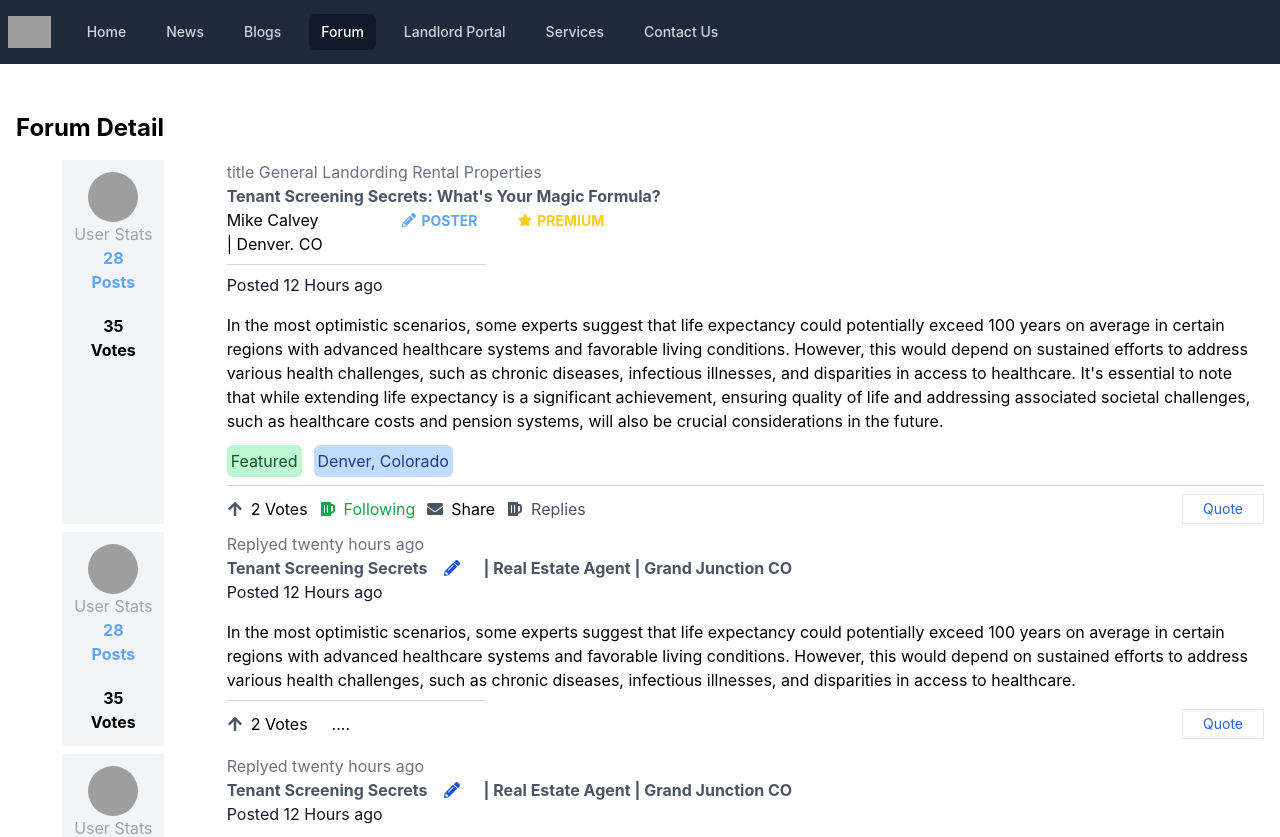
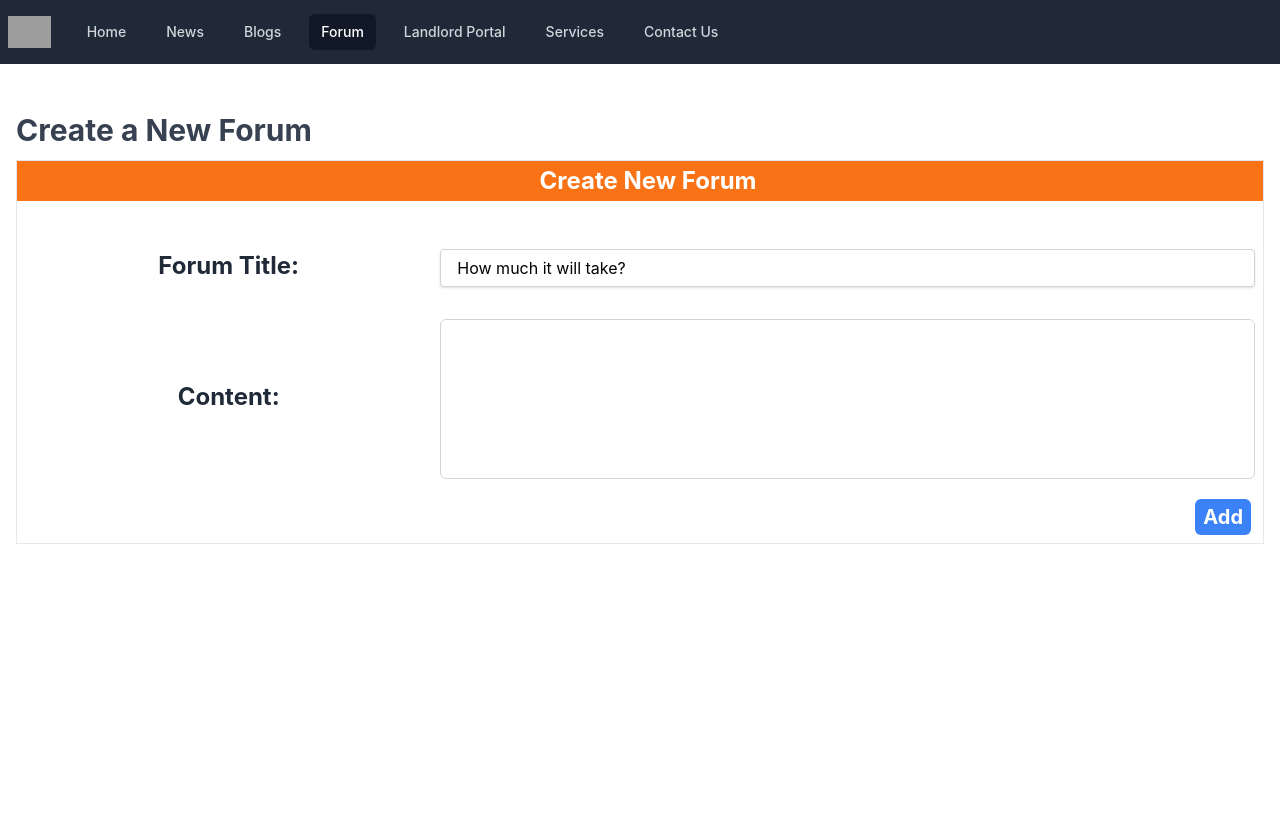
Before and after one commit to terter21002/LandlordLink-frontend, a React (Create React App) app: page /forums/new_forum in a window 1280 px wide. Shown: the top 837 px of the page. After the commit the page ends 800 px from the top, so only its background shows below. Built offline with nearby package versions, Linux system fonts and the light colour scheme; grey boxes are pictures that could not be loaded.

Commit message:
frontend complete

```diff
--- a/src/App.tsx
+++ b/src/App.tsx
@@ -6,6 +6,7 @@ import Home from './pages/posts';
 import CreatePost from './pages/posts/CreatePost';
 import UpdatePost from './pages/posts/UpdatePost';
 import Forum from './pages/forums/forum';
+import NewForum from './pages/forums/new_forum';
 import Forums from './pages/forums';
 import Blogs from './pages/blogs';
 import Blog from './pages/blogs/blog';
@@ -25,6 +26,7 @@ const App: React.FC = () => {
           <Route path='/posts/create' element={<CreatePost />} />
           <Route path='/posts/update' element={<UpdatePost />} />
           <Route path='/forums' element={<Forums posts={[]}/>} />
+          <Route path='/forums/new_forum' element={<NewForum posts={[]}/>} />
           <Route path="/forums/:forum" element={<Forum title="title"/>} />
           <Route path='/about' element={<About />} />
           <Route path="/blogs" element={<Blogs />} />
@@ -32,6 +34,8 @@ const App: React.FC = () => {
           <Route path='/services' element={<Services />} />
           <Route path='/contact' element={< Contact />} />
           <Route path='/portal' element={<Portal />} />
+
+          new_forum
           <Route path='/news' element={<News/>} />
           <Route path="*" element={<NotFound />} />
         </Route>
--- a/src/index.css
+++ b/src/index.css
@@ -40,7 +40,9 @@ body.dark-mode {
     }
     margin: 0
   }
-
+  .tail-end {
+    justify-content: flex-end;
+  }
   .tail-none {
     display: none;
 
@@ -62,6 +64,9 @@ body.dark-mode {
   {
     text-align: center;
   }
+  .tail-static{
+    position: static
+  }
   .tail-justiy {
     justify-content: center;
   }
@@ -73,6 +78,9 @@ body.dark-mode {
   }
   .tail-font {
     font-size: 22px;
+  }
+  .tail-m-2{
+    margin: 15px
   }
 }
 
--- a/src/pages/forums/index.tsx
+++ b/src/pages/forums/index.tsx
@@ -42,7 +42,7 @@ const Forums: React.FC<ForumProps> = ({ posts }) => {
         <>
             <div className="max-w-7xl mx-auto mt-8">
                 <h2 className="text-2xl font-bold mb-4">Forum Posts
-                    <div className='flex flex-wrap items-center mt-5 tail-flex'>
+                    <div className='flex flex-wrap items-center mt-5 tail-flex tail-end relative'>
                         <button className="sm:d-none bg-blue-500 hover:bg-blue-700 text-white font-bold py-1 px-2 rounded-full text-sm tail-none">
                             Newest
                         </button>
@@ -62,6 +62,9 @@ const Forums: React.FC<ForumProps> = ({ posts }) => {
                             <option value="2">New York</option>
                             <option value="3">Los Angeles</option>
                         </select>
+                        <button className="tail-m-2 tail-block  tail-static  hover:bg-gray-500 text-black font-bold py-1 px-2 rounded-full text-sm  tail-none absolute right-0 top-0 bg-blue-500 text-white">
+                            <Link to="/forums/new_forum">Post a New</Link>
+                        </button>
                     </div>
                 </h2>
                 {initialPosts.map((post, index) => (
--- /dev/null
+++ b/src/pages/forums/new_forum.tsx
@@ -0,0 +1,59 @@
+import React, { useState } from 'react';
+import {Link} from 'react-router-dom';
+
+
+type ForumPost = {
+    title: String;
+    author: String;
+    date: Date;
+};
+
+type ForumProps = {
+    posts: ForumPost[];
+}
+
+const New_forum: React.FC<ForumProps> = ({ posts }) => {
+
+    return (
+        <>
+            <div className="max-w-7xl mx-auto mt-8">
+                <h1 className='font-bold text-gray-700 text-3xl'>Create a New Forum</h1>
+                <div className='w-full flex justify-center mt-3'>
+                    <div className='w-full'>
+                        <div className='border-black-600 border border'>
+                            <div className='bg-orange-500 p-1 text-left text-white font-bold text-center'>
+                                <div className='ml-4 font-bold text-2xl'>Create New Forum</div>
+                            </div>
+                            <div className='w-full'>
+                                <form className="text-gray-600mx-auto p-2">
+                                    <div className="mb-1 grid grid-cols-12 gap-4 flex items-center mt-10 tail-flex">
+                                        <label htmlFor="name" className="block mb-1 col-span-4  font-bold ml-2 text-2xl text-gray-800 flex justify-center tail-w">Forum Title:</label>
+                                        <div className="relative inline-block col-span-8 tail-w">
+                                            <select className="block appearance-none w-full bg-white border border-gray-300 hover:border-gray-500 px-4 py-2 pr-8 rounded shadow leading-tight focus:outline-none focus:shadow-outline">
+                                                <option>How much it will take?</option>
+                                                <option>What;s your company name?</option>
+                                                <option>What's your telephone number?</option>
+                                            </select>
+                                        </div>
+                                    </div>
+
+                                    <div className="mb-1 grid grid-cols-12 gap-4 flex items-center mt-8 tail-flex">
+                                        <label htmlFor="name" className="block mb-1 col-span-4 font-bold text-2xl ml-2 flex text-gray-800 justify-center tail-w">Content:</label>
+                                        <textarea className="col-span-8 resize-none border border-gray-300 rounded-md p-2 w-full h-40 tail-w"></textarea>
+                                    </div>
+                                    <div className='text-right mt-4 text-3xl'>
+                                        <button type="submit" className="bg-blue-500 text-white text-sm px-2 py-1 rounded-md hover:bg-blue-600 text-2xl focus:outline-none focus:bg-blue-600 p-3 font-bold mr-1">
+                                            <Link to="/forums/"><span className='text-xl'>Add</span></Link></button>
+                                    </div>
+                                </form>
+                            </div>
+                        </div>
+                    </div>
+                </div>
+            </div>
+
+        </>
+    );
+};
+
+export default New_forum;
--- a/src/pages/services/index.tsx
+++ b/src/pages/services/index.tsx
@@ -41,8 +41,8 @@ const Services: React.FC = () => {
                         </div>
                     ))}
                 </div>
-                <h3 className='text-gray-700 font-bold my-3 text-lg'>Background and Criminal Check</h3>
-                <div className="grid grid-cols-1 sm:grid-cols-2 lg:grid-cols-3 gap-4">
+                <h3 className='text-gray-700 font-bold my-3 text-lg tail-w'>Background and Criminal Check</h3>
+                <div className="grid grid-cols-1 sm:grid-cols-2 lg:grid-cols-3 gap-4 tail-w">
 
                         <div className='h-24 mx-auto w-full'>
                             <div className="bg-white p-6 rounded-md shadow-md mb-8">
@@ -64,7 +64,7 @@ const Services: React.FC = () => {
                         </div>
                 </div>
                 <h3 className='text-gray-700 font-bold my-3 text-lg flex justify-between'><span>Financial Services</span><span>Real Estate Consulting</span></h3>
-                <div className="h-28 grid grid-cols-1 sm:grid-cols-2 lg:grid-cols-3 gap-4">
+                <div className="tail-h  grid grid-cols-1 sm:grid-cols-2 lg:grid-cols-3 gap-4 tail-flex">
 
                         <div className='mx-auto w-full'>
                             <div className="bg-white p-6 rounded-md shadow-md mb-8">
@@ -87,15 +87,15 @@ const Services: React.FC = () => {
 
             </div>
 
-            <div className='col-span-5 tail-w mt-24'>
-                <h3 className='text-gray-700 font-bold my-3 text-lg'>Other Info</h3>
-                <div className="border w-full my-3 h-36 flex items-center justify-center text-2xl text-gray-500 font-bold">
+            <div className='col-span-5 tail-w mt-24 tail-flex'>
+                <h3 className='text-gray-700 font-bold text-lg w-full tail-w'>Other Info</h3>
+                <div className="tail-w border w-full my-3 h-36 flex items-center justify-center text-2xl text-gray-500 font-bold mt-2">
                       Tenant Search
                 </div>
-                <div className="border w-full my-3 h-36 flex items-center justify-center text-2xl text-gray-500 font-bold">
+                <div className="tail-w border w-full my-3 h-36 flex items-center justify-center text-2xl text-gray-500 font-bold mt-2">
                       Eviction Attorney
                 </div>
-                <div className="border w-full h-36 flex items-center justify-center text-2xl text-gray-500 font-bold">
+                <div className="tail-w border w-full h-36 flex items-center justify-center text-2xl text-gray-500 font-bold mt-2">
                        Eviction Service
                 </div>
             </div>
```
